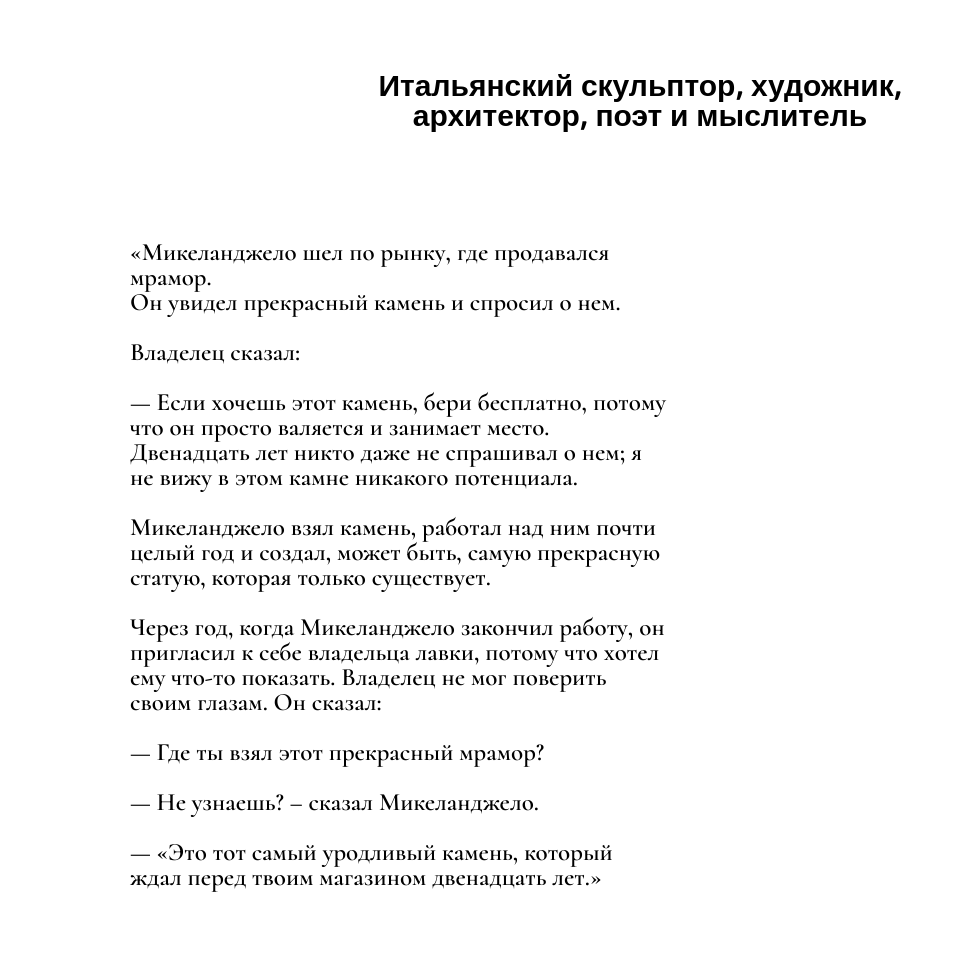
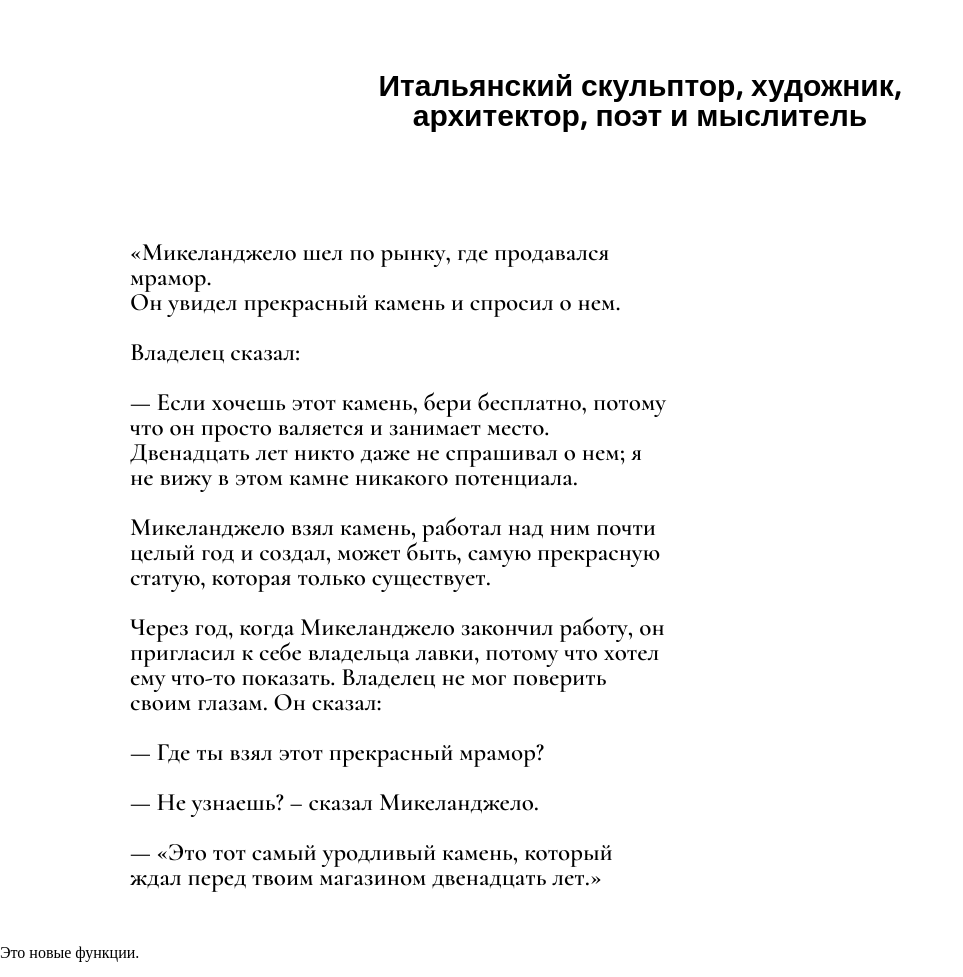
Before and after one commit to serejasurfer/Michelangelo, a plain HTML site: page index.html in a window 1280 px wide. Shown: the whole page, without its empty margins (0-963 px from the left). Before the commit the page ends 945 px from the top, so only its background shows below. Drawn offline with nearby package versions, Linux system fonts and the light colour scheme.

Commit message:
new features

```diff
--- a/index.html
+++ b/index.html
@@ -55,6 +55,6 @@
     </div>
 
     </div>
-
+<p>Это новые функции.</p>
     </body>
 </html>
```
